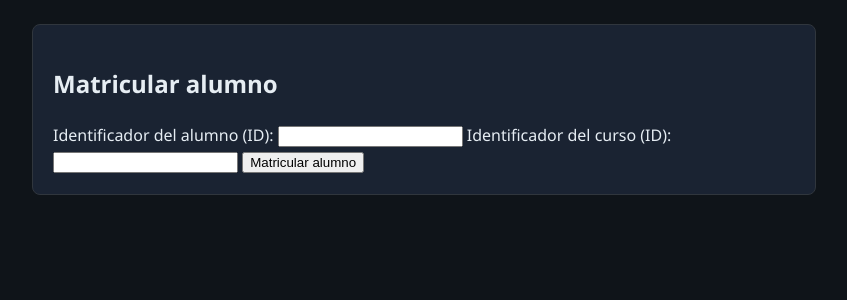
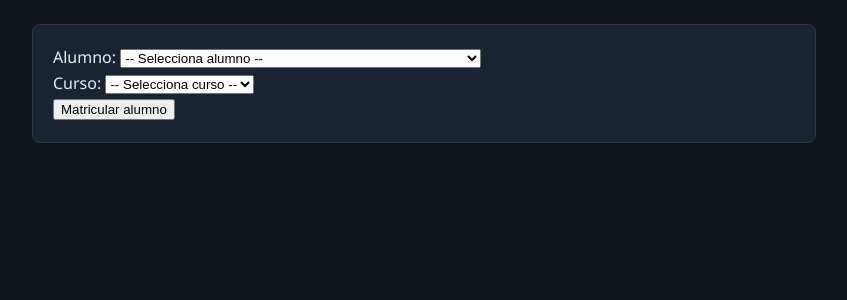
Before and after one commit to FerMelero/BD_Avanzadas, a Flask app: template templates/matricularAlumno.html in a window 1280 px wide. Shown: the part 70-370 px from the top of the page, without its empty margins (216-1063 px from the left). Run offline with Flask 2, Linux system fonts and the light colour scheme; the visitor is signed in with stand-in values (Sample User, id 1); the template is opened without the code that fills it: most values are stand-ins (such as "Sample title", 1, 10 or a date in 2020).

Commit message:
Se ha modificado el flujo transaccional de matriculación de alumnos. Además se han corregido algunos bugs. QUedan bugs por corregir.

```diff
--- a/TO_DO.txt
+++ b/TO_DO.txt
@@ -1,3 +1 @@
-Al crear la base de datos, debemos decidir si los datos con las Foreign Keys se añaden a la vez dependiendo
-de la tabla. Por ejemplo, la tabla profesores y alumnos pueden tener insercions de datos en paralelo pero
-las tablas cursos y matrículas depende la forma de comprobar y añadir pueden usarse en paralelo o no.
+BUG QUE EN ALUMNOS CAMBIA DNI POR DINERO
--- a/models/entities.py
+++ b/models/entities.py
@@ -10,6 +10,7 @@ class Alumno:
     apellido: str
     fecha_nacimiento: date
     dni: str
+    dinero: float
 
 
 @dataclass(frozen=True)
@@ -25,6 +26,8 @@ class Cursos:
     id_curso: int
     nombre_curso: str
     id_profesor: int
+    precio: float
+    capacidad_max: int
 
 @dataclass(frozen=True)
 class Matriculas:
--- a/templates/alumnos.html
+++ b/templates/alumnos.html
@@ -14,6 +14,7 @@
       <div class="detalles">
         <span><strong>DNI:</strong> {{ alumno.dni }}</span> |
         <span><strong>Nacimiento:</strong> {{ alumno.fecha_nacimiento }}</span>
+        <span><strong>Dinero:</strong> {{ alumno.dinero }}</span>
       </div>
 
     </li>
--- a/templates/cursos.html
+++ b/templates/cursos.html
@@ -9,6 +9,8 @@
           <th>ID</th>
           <th>Nombre del Curso</th>
           <th>ID Profesor Asignado</th>
+          <th>Precio del curso</th>
+          <th>Capacidad máxima del curso</th>
       </tr>
     </thead>
     <tbody>
@@ -17,6 +19,8 @@
           <td>{{ curso.id_curso }}</td>
           <td>{{ curso.nombre_curso }}</td>
           <td>{{ curso.id_profesor }}</td>
+          <td>{{ curso.precio }}</td>
+          <td>{{ curso.capacidad_max }}</td>
       </tr>
       {% else %}
       <tr><td colspan="3">No hay cursos creados.</td></tr>
--- a/templates/idAlumno.html
+++ b/templates/idAlumno.html
@@ -10,6 +10,7 @@
     <div class="detalles">
       <span><strong>DNI:</strong> {{ alumno.dni }}</span> |
       <span><strong>Nacimiento:</strong> {{ alumno.fecha_nacimiento }}</span>
+      <span><strong>Dinero:</strong> {{ alumno.dinero }}</span>
     </div>
   </li>
 </ul>
--- a/templates/matricularAlumno.html
+++ b/templates/matricularAlumno.html
@@ -1,20 +1,29 @@
 {% extends "base.html" %}
+{% block content %}
+<form method="POST" action="/matriculas/nuevo">
+    <div>
+        <label>Alumno:</label>
+        <select name="id_alumno" required>
+            <option value="" disabled selected>-- Selecciona alumno --</option>
+            {% for alu in alumnos %}
+                <option value="{{ alu.id_alumno }}">
+                    {{ alu.nombre }} {{ alu.apellido }} (Saldo: {{ alu.dinero }}€)
+                </option>
+            {% endfor %}
+        </select>
+    </div>
 
-{% block title %}Nueva Matricula{% endblock %}
-
-{% block content %}
-<h2>Matricular alumno</h2>
-
-{% if error %}
-<div class="mensaje-error">{{ error }}</div>
-{% endif %}
-
-<form method="POST" action="/matriculas/nuevo">
-    <label>Identificador del alumno (ID):</label>
-    <input type="text" name="id_alumno" required>
-
-    <label>Identificador del curso (ID):</label>
-    <input type="text" name="id_curso" required>
+    <div>
+        <label>Curso:</label>
+        <select name="id_curso" required>
+            <option value="" disabled selected>-- Selecciona curso --</option>
+            {% for cur in cursos %}
+                <option value="{{ cur.id_curso }}">
+                    {{ cur.nombre_curso }}
+                </option>
+            {% endfor %}
+        </select>
+    </div>
 
     <button type="submit">Matricular alumno</button>
 </form>
```
Also changed, not shown: create_tables.py (+4 -5 lines), models/db.py (+53 -24 lines), routes/matriculas.py (+7 -6 lines), readme.md, 1 other file.
